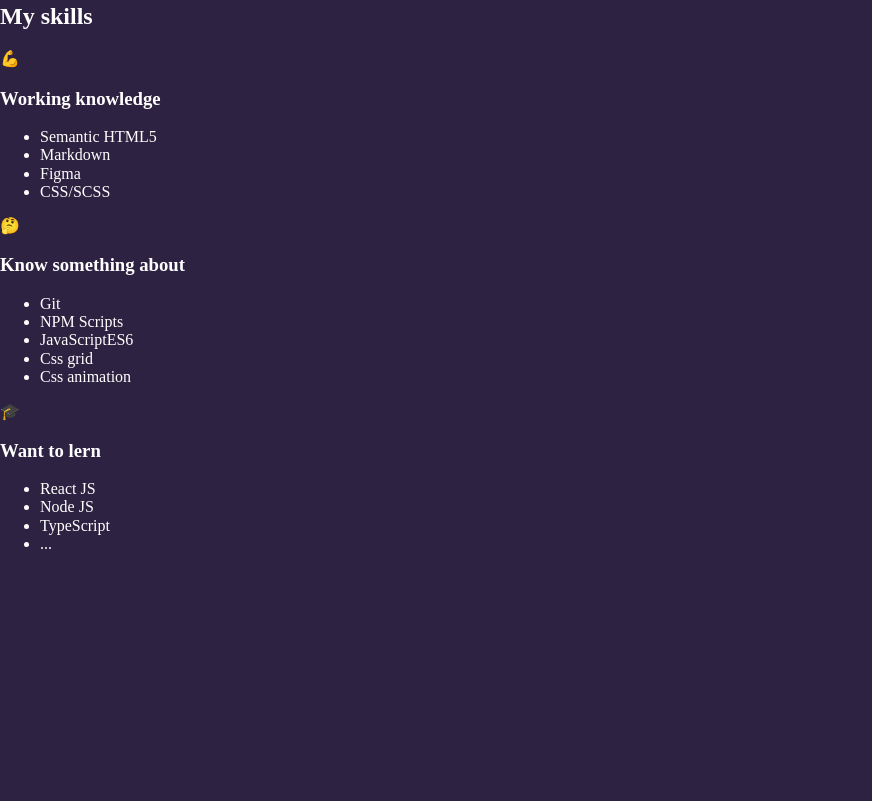
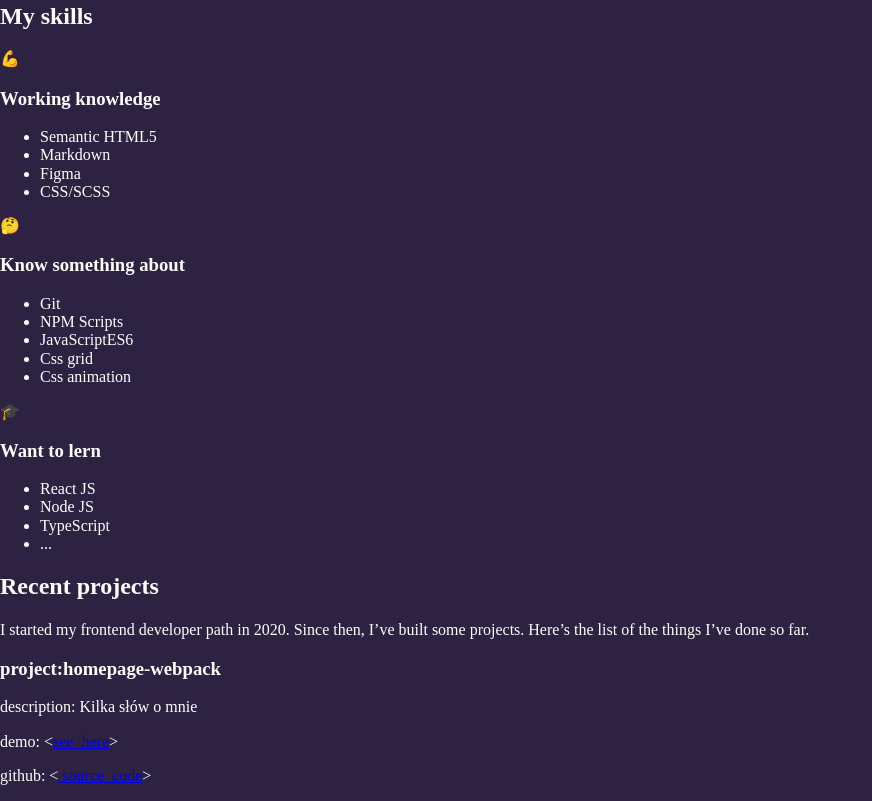
Before and after one commit to malgorzata-ordak/malgorzata-ordak.github.io, a website built with webpack: page src/pages/index.html in a window 1280 px wide. Shown: the part 401-1202 px from the top of the page, without its empty margins (0-872 px from the left). Before the commit the page ends 971 px from the top, so only its background shows below. Built offline with nearby package versions, Linux system fonts and the light colour scheme.

Commit message:
added projects section

```diff
--- a/src/pages/index.html
+++ b/src/pages/index.html
@@ -13,10 +13,6 @@
     <meta property="og:url" content="https://malgorzata-ordak.github.io" />
     <!-- full url to the image with http(s) ie. https://maciejkorsan.github.io/my-repo/assets/img/fb.png. Facebook suggests at least 1200 x 630. -->
     <meta property="og:image" content="" />
-  </head>
-
-
-
   </head>
   <body>
     <main>
@@ -46,8 +42,6 @@
             >malgorzata_ordak@wp.pl</a>
         </div>
       </section>
-
-      <!-- id skills żeby działała nam nawigacja -->
       <section class="skills" id="skills">
         <h2 class="skills__h2">My skills</h2>
         <article class="skills-section">
@@ -60,7 +54,6 @@
             <li class="skills-list__item">CSS/SCSS</li>
           </ul>
         </article>
-
         <article class="skills-section">
           <span class="skills-section__emoji">🤔</span>
           <h3 class="skills-section__h3">Know something about</h3>
@@ -72,7 +65,6 @@
             <li class="skills-list__item">Css animation</li>
           </ul>
         </article>
-
         <article class="skills-section">
           <span class="skills-section__emoji">🎓</span>
           <h3 class="skills-section__h3">Want to lern</h3>
@@ -84,6 +76,32 @@
           </ul>
         </article>
       </section>
+      <section class="projects" id="projects">
+        <h2 class="projects__h2">Recent projects</h2>
+        <p class="paragraph__projects">
+          I started my frontend developer path in 2020. Since then, I’ve built
+          some projects. Here’s the list of the things I’ve done so far.
+        </p>
+        <div class="projects-grid">
+          <article class="project">
+           <h3 class="project__h3">
+            <span>project:</span><span>homepage-webpack</span>
+           </h3>
+          <p>
+            <span>description:</span>
+            <span>Kilka słów o mnie</span>
+          </p>
+          <p>
+            <span>demo:</span>
+            <span>&lt;<a href="#" title="homepage-webpack - demo">see_here</a>&gt;</span>
+          </p>
+          <p>
+            <span>github:</span>
+            <span>&lt;<a href="#" title="homepage-webpack - code"> source_code</a>&gt;</span>
+          </p>
+          </article>
+        </div>
+      </section>
 
 
   </body>
```
